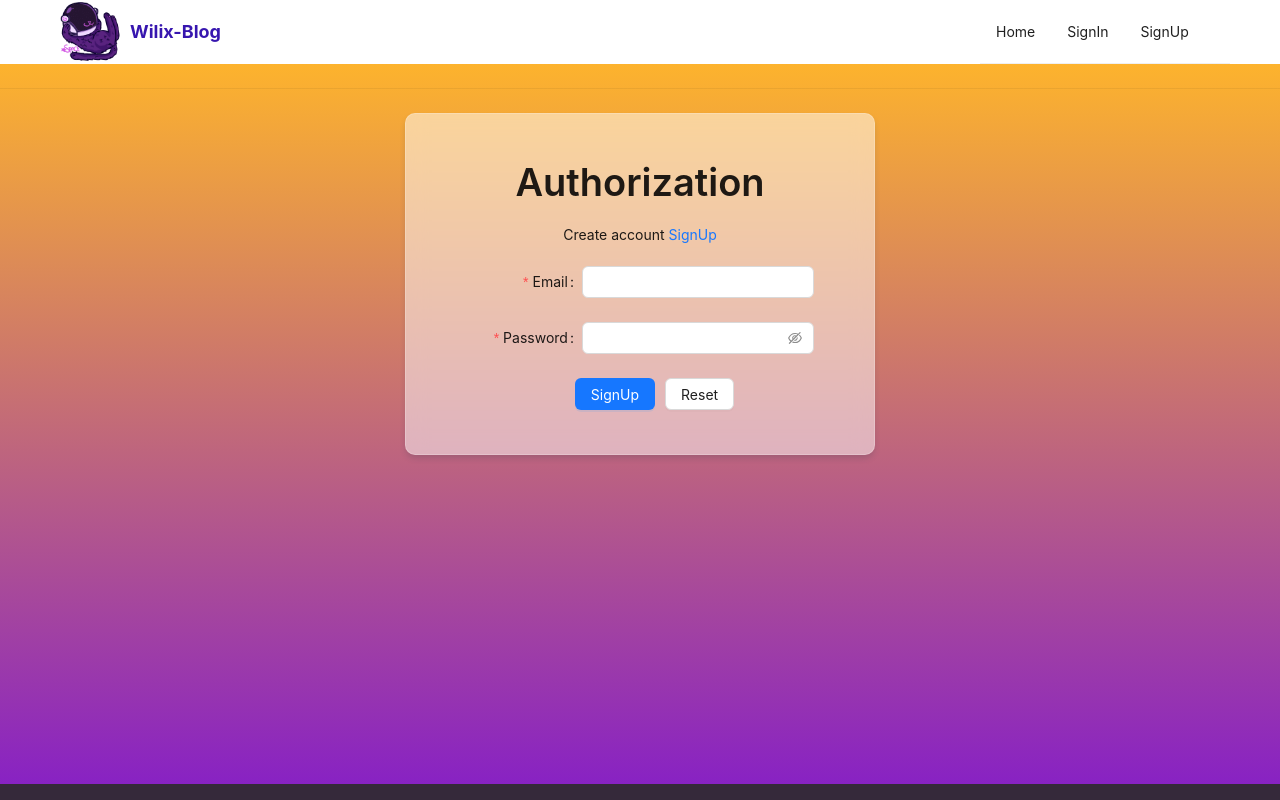
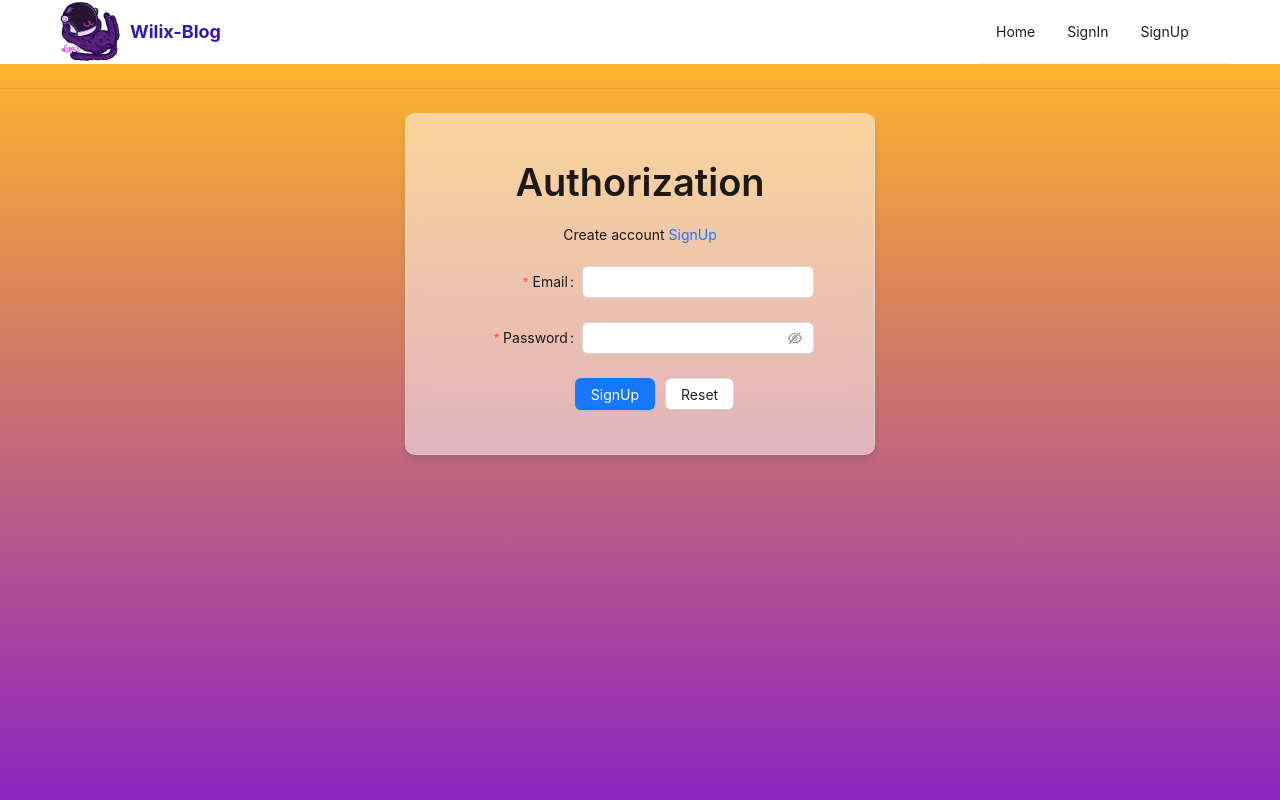
Before and after one commit to Friend34you/wilix-blog, a React (Vite) app: page /login in a window 1280 px wide. Shown: the top 800 px of the page. Built offline with nearby package versions, Linux system fonts and the light colour scheme; no server answers.

Commit message:
fixes: main height changed

```diff
--- a/src/components/AppWrapper.tsx
+++ b/src/components/AppWrapper.tsx
@@ -16,7 +16,7 @@ const AppWrapper = () => {
       <AppFooter>
         <FooterFlex
           vertical
-          justify={"center"}
+          justify="center"
         >
           <StyledParagraph>
             Some footer text. Do you like space and kitties? I think you do, so create your account and write lots of articles
@@ -31,11 +31,12 @@ const AppWrapper = () => {
 };
 
 const StyledLayout = styled(Layout)`
-  background-color: white;
+  background-color: #f6f5f5;
 `;
 
 const AppMain = styled.main`
-  min-height: 90vh;
+  height: 94vh;
+  overflow: scroll;
 `;
 
 const AppFooter = styled.footer`
--- a/src/components/TagsCloud.tsx
+++ b/src/components/TagsCloud.tsx
@@ -22,7 +22,7 @@ const StyledWrapper = styled.div`
   top: 5vh;
   padding: 5px;
 
-  @media (max-width: 1024px) {
+  @media (max-width: 1300px) {
     display: block;
     position: static;
   }
--- a/src/components/article/Article.tsx
+++ b/src/components/article/Article.tsx
@@ -137,6 +137,7 @@ const StyledHr = styled.hr`
 `;
 
 const StyledParagraph = styled(Paragraph)`
+  background-color: white;
   max-width: 1200px;
   min-width: 220px;
   font-size: 1rem;
--- a/src/components/articlesFeed/StyledFeedCommon.ts
+++ b/src/components/articlesFeed/StyledFeedCommon.ts
@@ -2,7 +2,7 @@ import styled from "styled-components";
 import {Flex} from "antd";
 
 export const ArticlesWrapper = styled(Flex)`
-  min-height: 75vh;
+  height: inherit;
 
   @media(min-width: 1024px) {
     max-width: 50vw;
@@ -10,6 +10,6 @@ export const ArticlesWrapper = styled(Flex)`
 `;
 
 export const EmptyBlock = styled(Flex)`
-  height: 70vh;
+  height: inherit;
   width: inherit;
 `;
--- a/src/components/authorization/Authorization.tsx
+++ b/src/components/authorization/Authorization.tsx
@@ -62,7 +62,7 @@ const Authorization = () => {
 };
 
 const AuthorizationWrapper = styled(Flex)`
-  min-height: inherit;
+  height: inherit;
   background: rgb(195, 34, 87);
   background: linear-gradient(0deg, rgb(136, 34, 195) 0%, rgba(253, 179, 45, 1) 100%);
 
--- a/src/components/authorization/Registration.tsx
+++ b/src/components/authorization/Registration.tsx
@@ -66,7 +66,7 @@ const Registration = () => {
 };
 
 const RegistrationWrapper = styled(Flex)`
-  min-height: inherit;
+  height: inherit;
   background: rgb(195,34,87);
   background: linear-gradient(0deg, rgba(195,34,87,1) 0%, rgba(253,179,45,1) 100%);
 
--- a/src/components/profile/ProfileArticles.tsx
+++ b/src/components/profile/ProfileArticles.tsx
@@ -111,7 +111,7 @@ const ProfileArticlesWrapper = styled(Flex)`
 `;
 
 const EmptyBlock = styled(Flex)`
-  height: 70vh;
+  height: inherit;
   width: inherit;
 `;
 
```
Also changed, not shown: src/components/NewArticle.tsx (+2 -1 lines).
